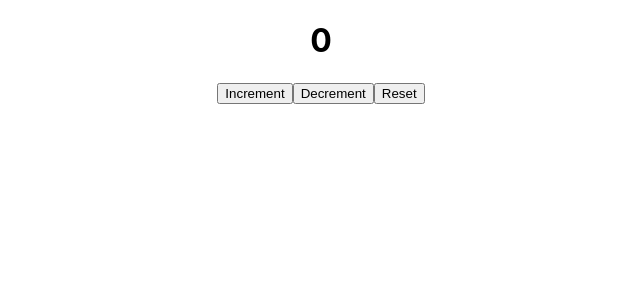
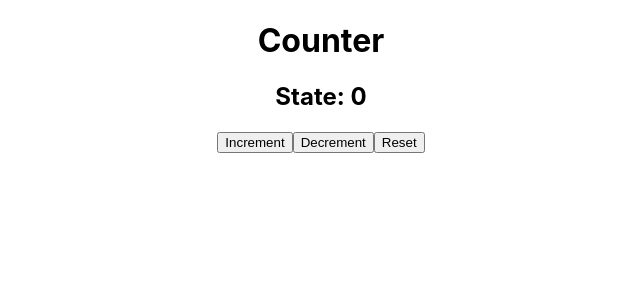
Before and after one commit to makzimko/boards-ninja-ui, a React (Create React App) app: page /counter in a window 1280 px wide. Shown: the top 300 px of the page, without its empty margins (319-959 px from the left). Built offline with nearby package versions, Linux system fonts and the light colour scheme.

Commit message:
Added router, refactored business logic to providers

```diff
--- a/package.json
+++ b/package.json
@@ -6,6 +6,7 @@
     "lodash": "^4.17.21",
     "react": "^17.0.2",
     "react-dom": "^17.0.2",
+    "react-router-dom": "^5.2.0",
     "react-scripts": "4.0.3",
     "web-vitals": "^1.1.2"
   },
--- a/public/index.html
+++ b/public/index.html
@@ -24,20 +24,10 @@
       work correctly both with client-side routing and a non-root public URL.
       Learn how to configure a non-root public URL by running `npm run build`.
     -->
-    <title>React App</title>
+    <title>Boards Ninja</title>
   </head>
   <body>
     <noscript>You need to enable JavaScript to run this app.</noscript>
     <div id="root"></div>
-    <!--
-      This HTML file is a template.
-      If you open it directly in the browser, you will see an empty page.
-
-      You can add webfonts, meta tags, or analytics to this file.
-      The build step will place the bundled scripts into the <body> tag.
-
-      To begin the development, run `npm start` or `yarn start`.
-      To create a production bundle, use `npm run build` or `yarn build`.
-    -->
   </body>
 </html>
--- a/src/App.js
+++ b/src/App.js
@@ -1,17 +1,24 @@
 import './App.css';
-import {useReducer} from "react";
 
-import counterReducer, { increment, decrement, setValue } from './store/counter'
+import { BrowserRouter, Switch, Route, Link } from 'react-router-dom'
+
+import CounterContainer from "./containers/Counter/CounterContainer";
 
 function App() {
-  const [state, dispatch] = useReducer(counterReducer, 0);
+    return (
+    <div className="App">
+        <BrowserRouter>
+            <Switch>
+                <Route path="/counter">
+                    <CounterContainer />
+                </Route>
+                <Route>
+                    <h1>Board ninja</h1>
+                    coming soon...
+                </Route>
+            </Switch>
+        </BrowserRouter>
 
-  return (
-    <div className="App">
-      <h1>{state}</h1>
-      <button onClick={() => dispatch(increment())}>Increment</button>
-      <button onClick={() => dispatch(decrement())}>Decrement</button>
-      <button onClick={() => dispatch(setValue(0))}>Reset</button>
     </div>
   );
 }
--- /dev/null
+++ b/src/components/Counter/Counter.jsx
@@ -0,0 +1,11 @@
+const Counter = ({ value, increment, decrement, reset }) => {
+    return <>
+        <h1>Counter</h1>
+        <h2>State: {value}</h2>
+        <button onClick={increment}>Increment</button>
+        <button onClick={decrement}>Decrement</button>
+        <button onClick={reset}>Reset</button>
+    </>;
+};
+
+export default Counter;
--- /dev/null
+++ b/src/containers/Counter/CounterContainer.jsx
@@ -0,0 +1,18 @@
+import CounterProvider, {CounterContext} from "../../providers/Counter";
+import Counter from "../../components/Counter/Counter";
+
+const CounterContainer = () => {
+    return <CounterProvider>
+        <CounterContext.Consumer>
+            {([value, {increment, decrement, reset}]) =>
+                <Counter value={value}
+                         increment={increment}
+                         decrement={decrement}
+                         reset={reset}
+                />
+            }
+        </CounterContext.Consumer>
+    </CounterProvider>
+};
+
+export default CounterContainer;
--- /dev/null
+++ b/src/providers/Counter/Provider.jsx
@@ -0,0 +1,25 @@
+import {useMemo, useReducer} from "react";
+
+import CounterContext from "./context";
+import counterReducer, {decrement, increment, setValue} from "./reducer";
+
+const CounterProvider = ({ children }) => {
+    const [state, dispatch] = useReducer(counterReducer, 0);
+
+    const methods = useMemo(() => ({
+        increment: () => dispatch(increment()),
+        decrement: () => dispatch(decrement()),
+        reset: () => dispatch(setValue(0))
+
+    }), []);
+
+    const contextValue = useMemo(() => {
+        return [state, methods]
+    }, [state]);
+
+    return <CounterContext.Provider value={contextValue}>
+        {children}
+    </CounterContext.Provider>
+};
+
+export default CounterProvider;
--- /dev/null
+++ b/src/providers/Counter/context.js
@@ -0,0 +1,7 @@
+import {createContext, useContext} from "react";
+
+const CounterContext = createContext({});
+
+export const useCounterContext = () => useContext(CounterContext);
+
+export default CounterContext;
--- /dev/null
+++ b/src/providers/Counter/index.js
@@ -0,0 +1,5 @@
+import CounterContext, {useCounterContext} from "./context";
+import CounterProvider from "./Provider";
+
+export { CounterContext, useCounterContext };
+export default CounterProvider;
--- a/src/store/counter.js
+++ b/src/providers/Counter/reducer.js
@@ -1,6 +1,6 @@
-const INCREMENT = 'counter/increment';
-const DECREMENT = 'counter/decrement';
-const SET_VALUE = 'counter/setValue';
+const INCREMENT = 'Counter/increment';
+const DECREMENT = 'Counter/decrement';
+const SET_VALUE = 'Counter/setValue';
 
 const counterReducer = (state = 0, action) => {
     switch (action.type) {
```
Also changed, not shown: 1 other file (tests, documents, lock files or other folders).
